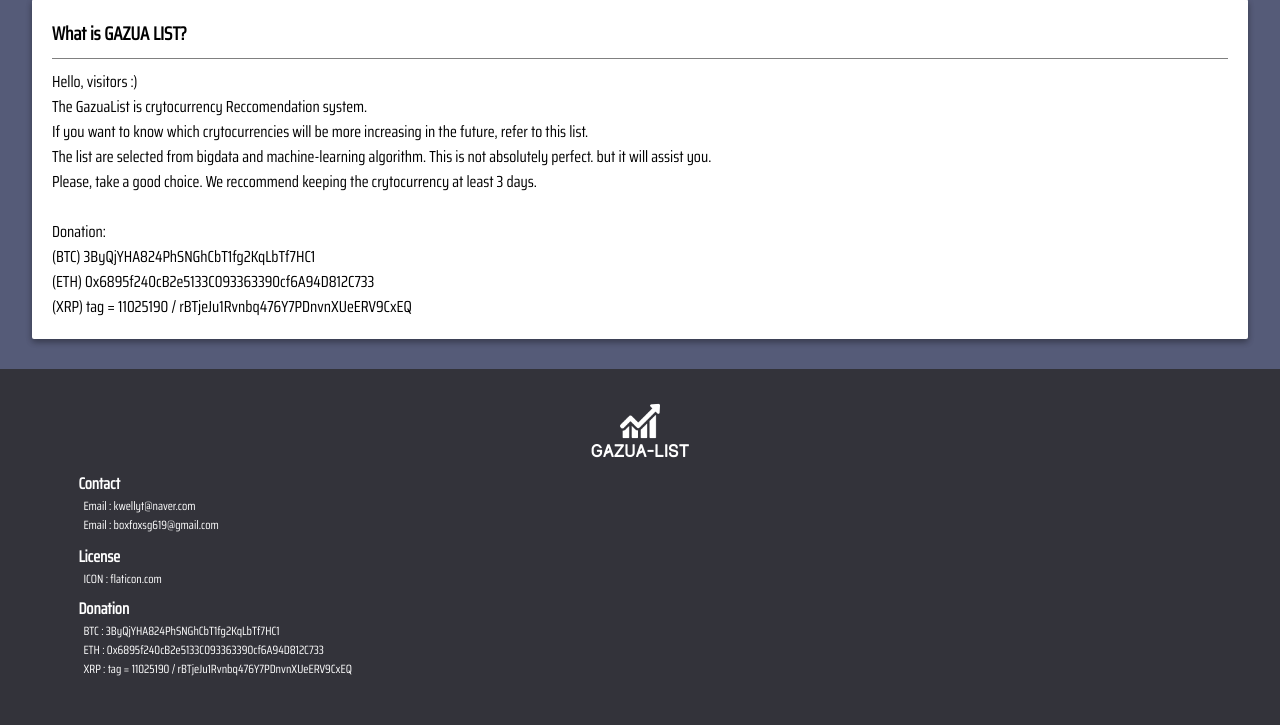
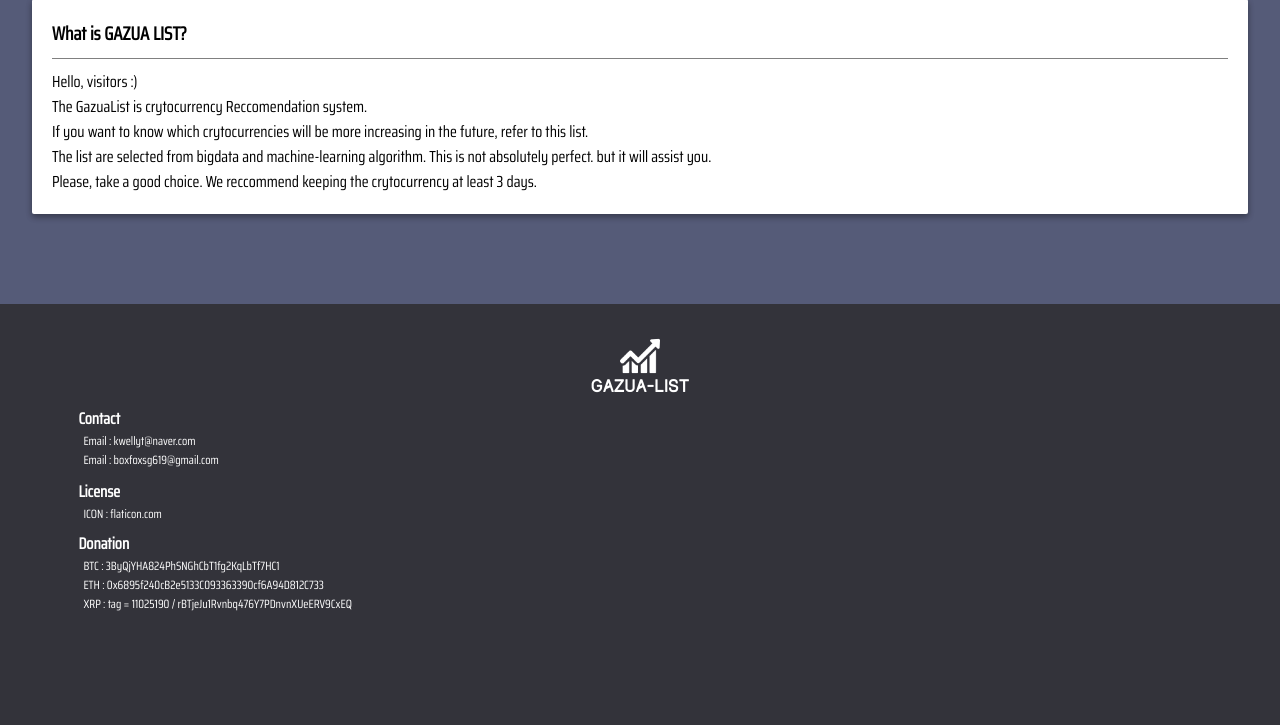
Before and after one commit to boxfox619/gazuua-list, a Flask app: page / in a window 1280 px wide. Shown: the part 355-1080 px from the top of the page. After the commit the page ends 966 px from the top, so only its background shows below. Run offline with Flask 2, Linux system fonts and the light colour scheme; data that the repository does not hold is empty; parts of the project's set-up code (start-up, migrations or seed data) failed here and were passed over; some libraries are stand-ins or nearby versions.

Commit message:
[UPDATE] remove donation information in card

```diff
--- a/Server/app/templates/index.html
+++ b/Server/app/templates/index.html
@@ -52,11 +52,6 @@
             <p>If you want to know which crytocurrencies will be more increasing in the future, refer to this list.</p>
             <p>The list are selected from bigdata and machine-learning algorithm. This is not absolutely perfect. but it will assist you.</p>
             <p>Please, take a good choice. We reccommend keeping the crytocurrency at least 3 days.</p>
-            <br/>
-            <p>Donation:</p>
-            <p>(BTC) 3ByQjYHA824PhSNGhCbT1fg2KqLbTf7HC1</p>
-            <p>(ETH) 0x6895f240cB2e5133C093363390cf6A94D812C733</p>
-            <p>(XRP) tag = 11025190 / rBTjeJu1Rvnbq476Y7PDnvnXUeERV9CxEQ</p>
         </div>
       </div>
     </section>
```
